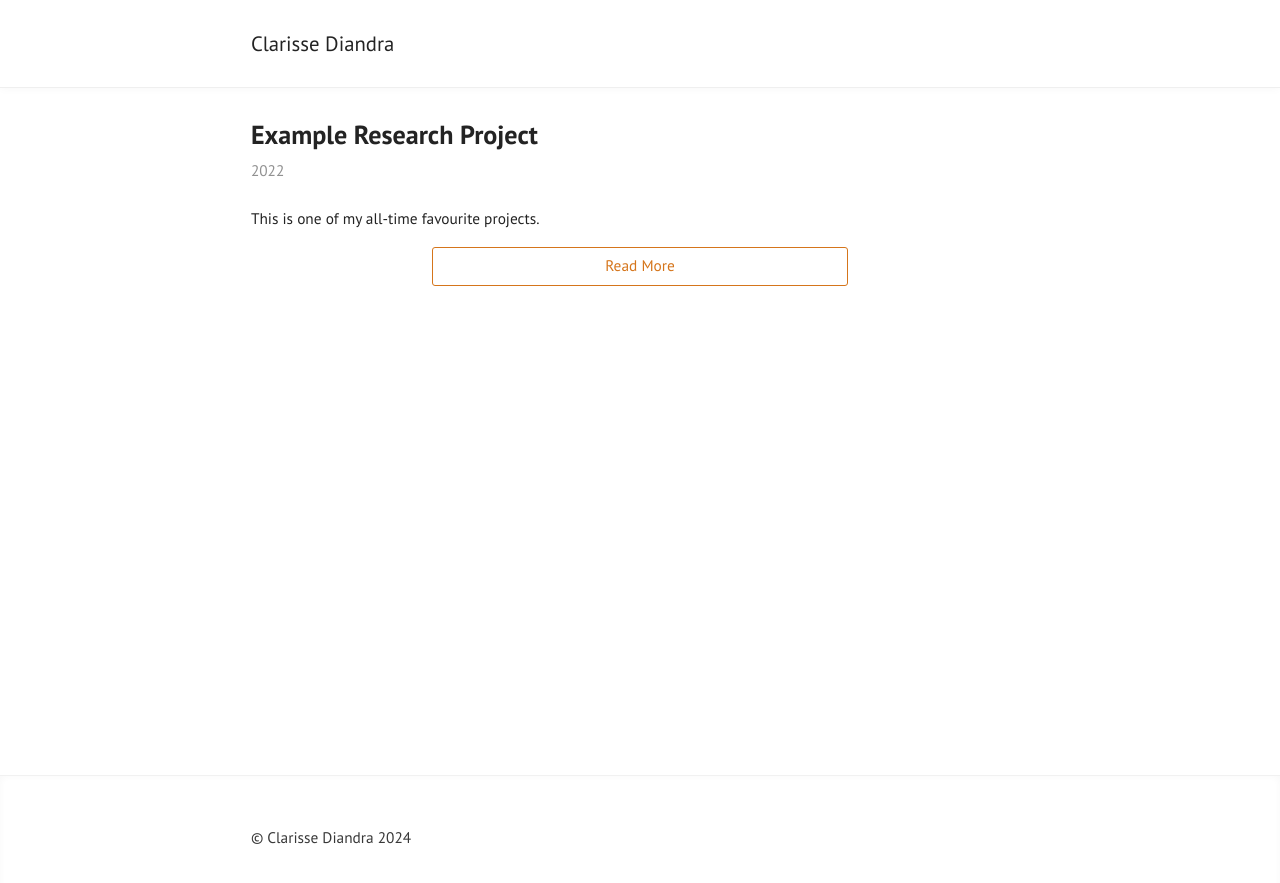
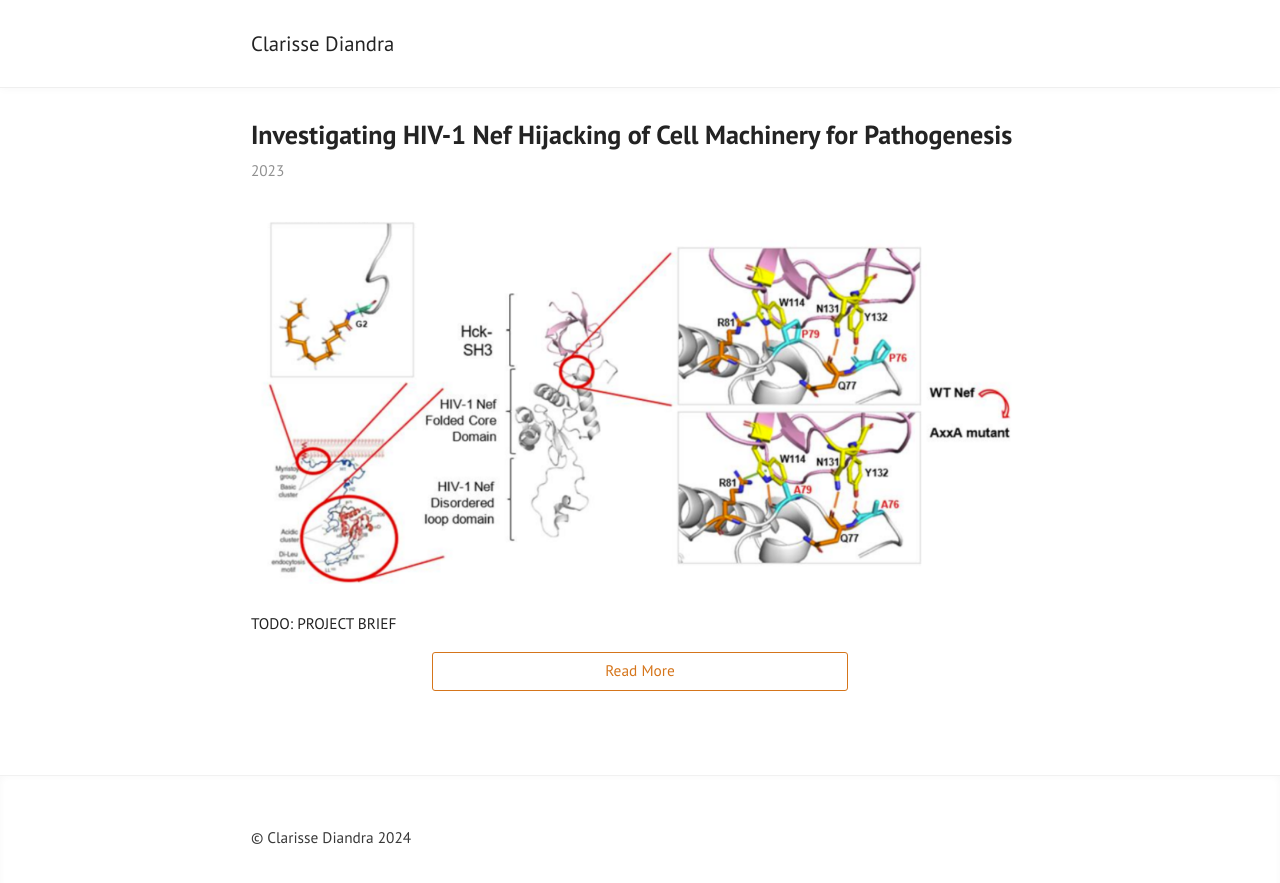
Before and after one commit to clarissediandra/clarissediandra.github.io, a Jekyll site: the page built from research.html, in a window 1280 px wide. Shown: the top 883 px of the page. Built offline with Jekyll 4.4.1, drawn with Linux system fonts in a browser that asks for light colours; part of the change alters nothing that is shown.

Commit message:
HIV project initial setup

```diff
--- a/_layouts/page.html
+++ b/_layouts/page.html
@@ -1,7 +1,7 @@
 ---
 layout: default
 ---
+
 <article>
-  <!-- <header><h1><a href="{{ page.url | relative_url }}">{{ page.title }}</a></h1></header> -->
   {{ content }}
 </article>
--- a/_posts/research/2022-03-01-project-a.md
+++ /dev/null
@@ -1,12 +0,0 @@
----
-title: "Example Research Project"
-layout: post
-categories: Research
----
-
-This is one of my all-time favourite projects.
-
-
-Hello this is some research project. Immeasurable excitement. This is not included in the excert because there is two blank lines space.
-
-Here is another paragraph of text. Here is another paragraph of text. Here is another paragraph of text. Here is another paragraph of text. Here is another paragraph of text. Here is another paragraph of text. Here is another paragraph of text. Here is another paragraph of text. Here is another paragraph of text. Here is another paragraph of text.
--- /dev/null
+++ b/_posts/research/2023-05-01-hiv.md
@@ -0,0 +1,17 @@
+---
+title: "Investigating HIV-1 Nef Hijacking of Cell Machinery for Pathogenesis"
+layout: post
+categories: Research
+---
+
+![HivProjectCover](/assets/img/research/hiv/cover.png)
+
+TODO: PROJECT BRIEF
+
+
+## HIV-1 Evades Immune Response by Nef-Induced CD4 Downregulation
+
+This set of experiments enabled the determination of the subcellular localisation of Nef protein in GFP transfected HeLa cells using immunofluorescence visualised by confocal microscopy. Furthermore, CD4 quantification by flow cytometry enables to solidify the relation between Nef localisation and the downregulation of CD4 levels to the overall HIV-1 pathogenesis analysis *in vitro*.
+
+![HivProjectCover](/assets/img/research/hiv/Confocal%20Microscopy%20+%20Flow%20Cytometry.png)
+Figure 1. CD4 expression in HeLa cells in the presence of WT-Nef, and Nef mutants (G2A and AxxA)
```
Also changed, not shown: README.md, assets/img/research/hiv/Circular Dichroism.png (added), assets/img/research/hiv/Confocal Microscopy + Flow Cytometry.png (added), assets/img/research/hiv/NMR.png (added), assets/img/research/hiv/Nef Mutation information.png (added), assets/img/research/hiv/SPR.png (added), assets/img/research/hiv/cover.png (added).
